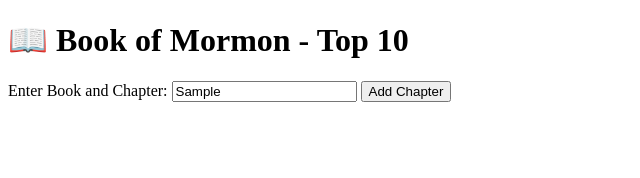
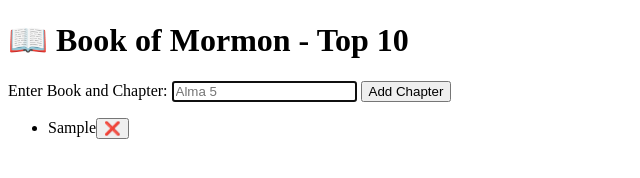
Before and after one commit to sharedlopezserrano/wdd131, a plain HTML site: page week02/bom.html in a window 1280 px wide. Both pictures are taken after typing "Sample" into the empty fields and a click on the button "Add Chapter". Shown: the whole page, without its empty margins (0-640 px from the left). Drawn offline with Linux system fonts and the light colour scheme.

Commit message:
Week 02 DOM events

```diff
--- a/week02/bom.html
+++ b/week02/bom.html
@@ -6,7 +6,7 @@
     <meta name="author" content="Shared Lopez">
     <meta name="description" content="Book of Mormon">
     <link rel="stylesheet" href="styles/scriptures.css">
-    <script>src="scripts/scriptures.js"</script>
+    <script src = "scripts/scriptures.js" defer></script>
     <title>Book Of Mormon</title>
 </head>
 <body>
--- a/week02/scripts/scriptures.js
+++ b/week02/scripts/scriptures.js
@@ -1,9 +1,22 @@
 const input = document.querySelector("#favchap");
 const button = document.querySelector("button");
-const list = document.querySelector("_______");
+const list = document.querySelector("ul");
+
+button.addEventListener("click", function() {
+    if (input.value.trim() !== '') {
         const li = document.createElement("li");
         const deleteButton = document.createElement("button");
         li.textContent = input.value;
         deleteButton.textContent = "❌";
         li.append(deleteButton);
         list.append(li);
+
+        deleteButton.addEventListener("click", function() {
+            list.removeChild(li);
+            input.focus();
+        });
+
+        input.value = "";
+        input.focus();
+    }
+});
```
Lines whose indentation alone changed are shown as unchanged.
